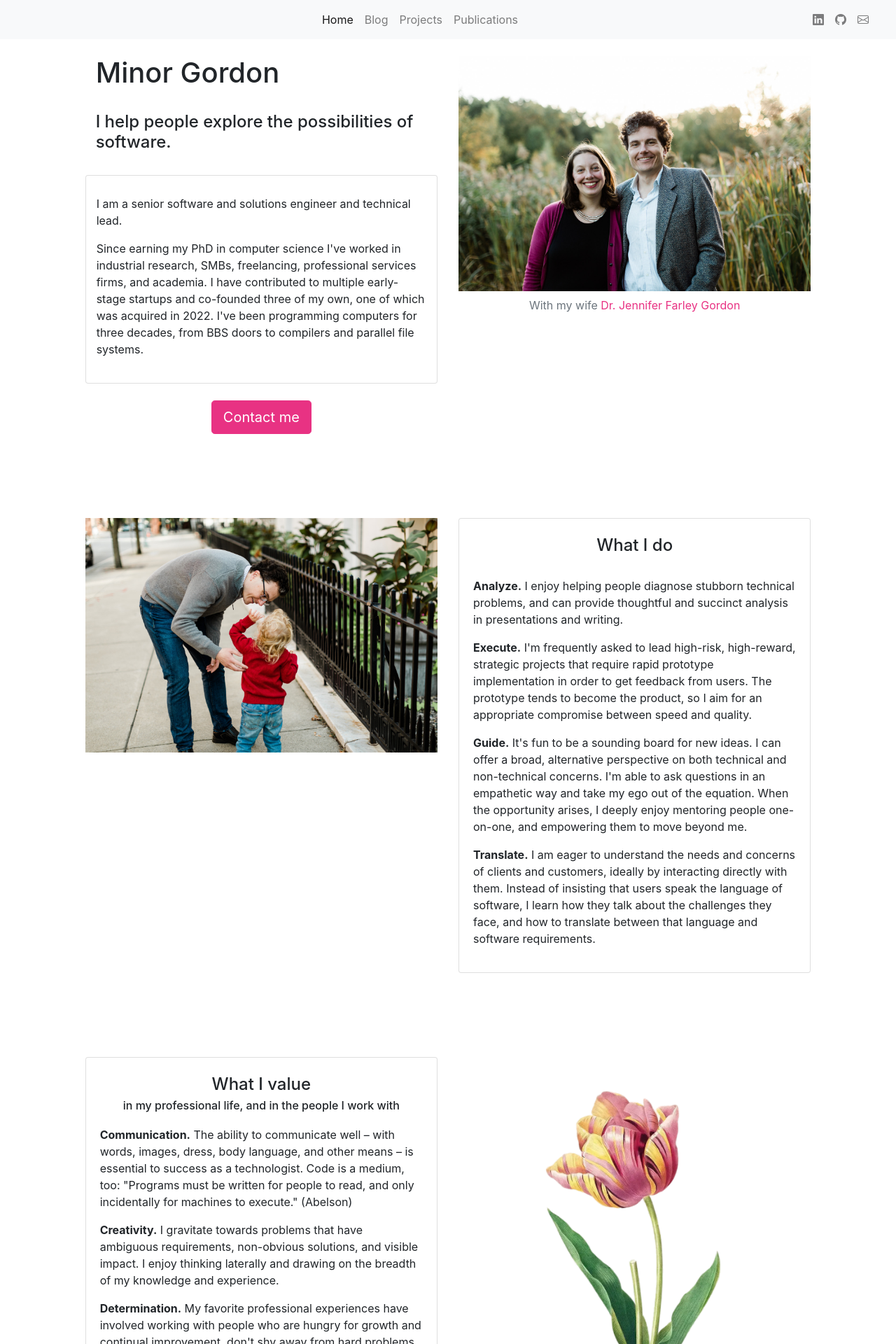
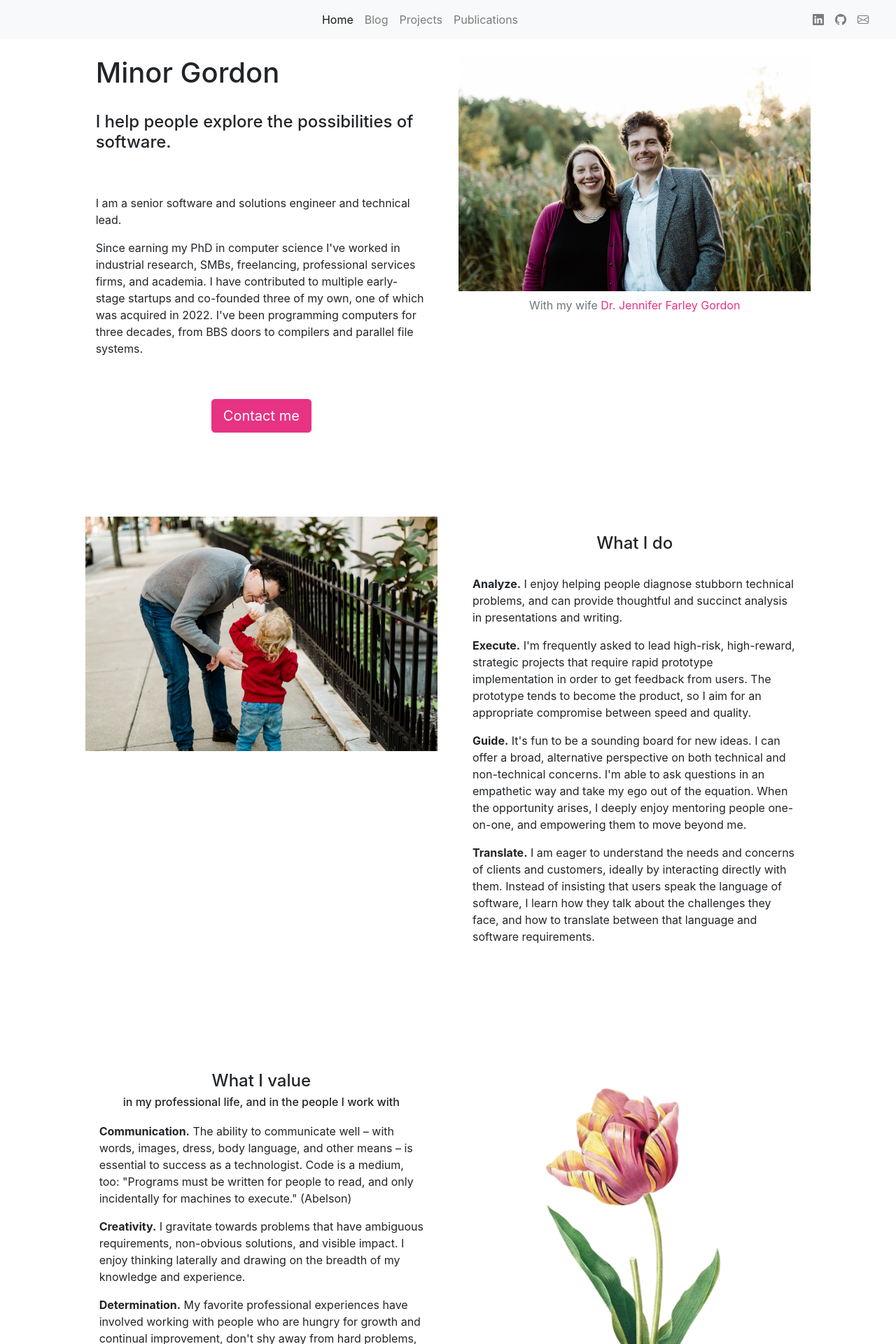
Before and after one commit to minorg/minorgordon.net, a Jekyll site: the page built from index.html, in a window 1280 px wide. Shown: the top 1920 px of the page at 70% size. Built offline with Jekyll 4.4.1, drawn with Linux system fonts in a browser that asks for light colours; nearby versions of some CDN libraries.

Commit message:
remove card borders

```diff
--- a/index.html
+++ b/index.html
@@ -17,7 +17,7 @@ title: Home
                     </div>
                 </div>
                 <div class="row mt-4">
-                    <div class="card col-12 pt-2">
+                    <div class="border-0 card col-12 pt-2">
                         <div class="card-body px-0">
                         <p>
                             I am a senior software and solutions engineer and technical lead.
@@ -53,7 +53,7 @@ title: Home
             <img src="{{ "/img/mg4-mg5.jpg" | prepend: site.baseurl }}" style="max-width: 100%" />
         </div>
         <div class="col-md-6 col-xs-12">
-            <div class="card h-100 pt-4">
+            <div class="border-0 card h-100 pt-4">
                 <h4 class="card-title text-center">What I do</h4>
                 <div class="card-body">
                     <p>
@@ -76,7 +76,7 @@ title: Home
     <div class="row my-4">&nbsp;</div>
     <div class="row my-4">
         <div class="col-md-6 col-xs-12">
-            <div class="card pt-4">
+            <div class="border-0 card pt-4">
                 <h4 class="card-title text-center">What I value</h4>
                 <h6 class="card-subtitle text-center">in my professional life, and in the people I work with</h6>
                 <div class="card-body">
```
